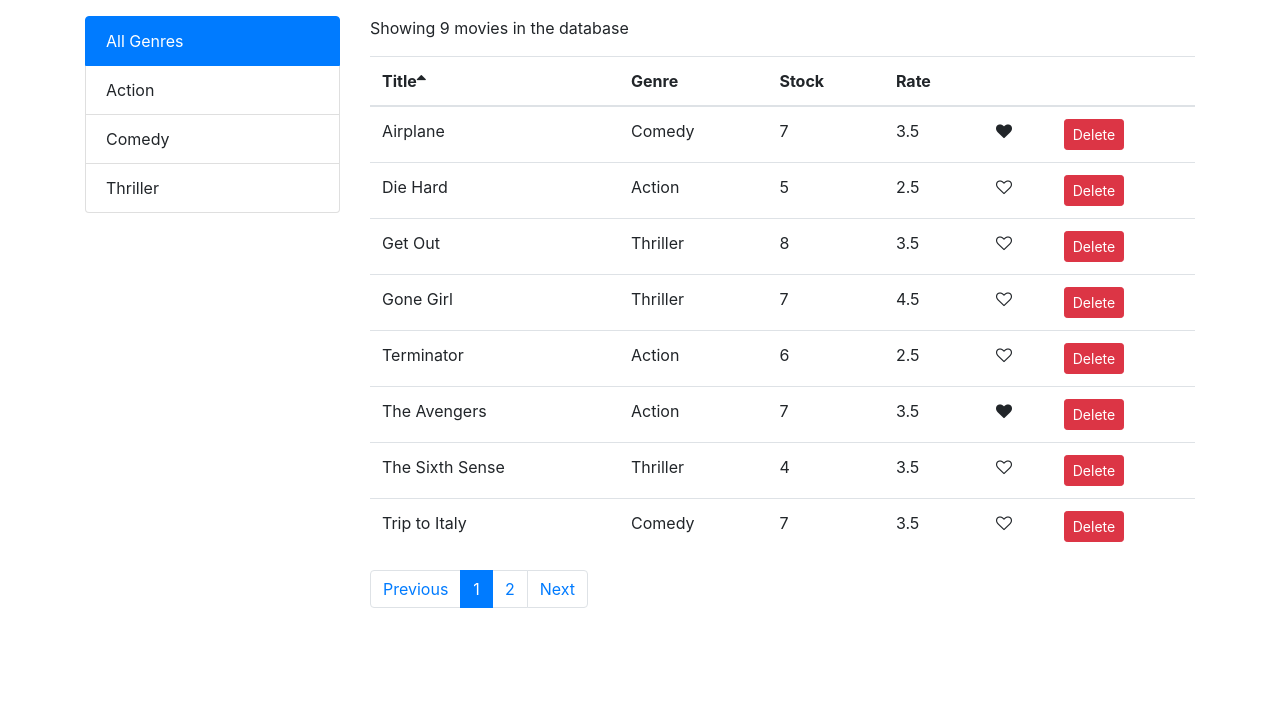
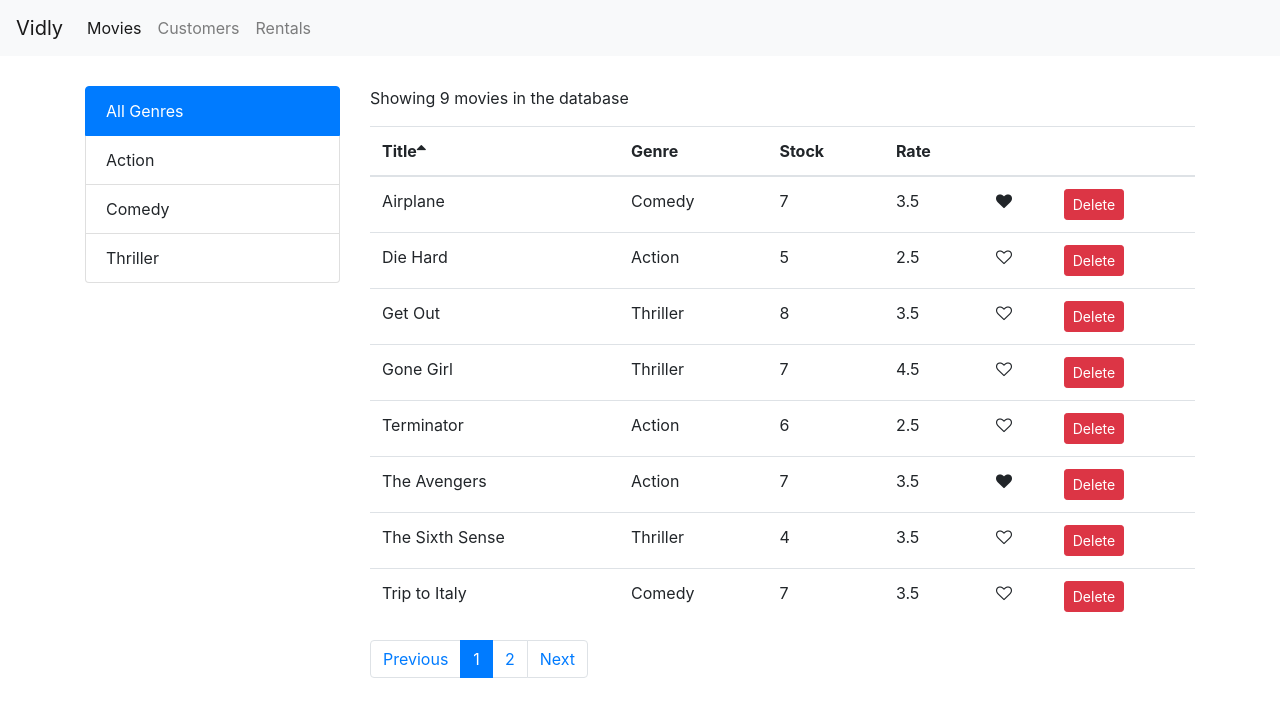
Before and after one commit to SpectralFergus/vidly, a React (Create React App) app: page /movies in a window 1280 px wide. Shown: the top 716 px of the page. Built offline with nearby package versions, Linux system fonts and the light colour scheme.

Commit message:
add navbar (fancy bootstrap)

```diff
--- a/src/App.js
+++ b/src/App.js
@@ -1,5 +1,6 @@
 import React from "react";
 import { Route, Redirect, Switch } from "react-router-dom";
+import NavBar from "./components/navBar";
 import "./App.css";
 import Movies from "./components/movies";
 import Customers from "./components/customers";
@@ -7,6 +8,8 @@
 import NotFound from "./components/notFound";
 function App() {
   return (
+    <>
+      <NavBar />
       <main className="container">
         <Switch>
           <Route path="/movies" component={Movies}></Route>
@@ -17,6 +20,7 @@
           <Redirect to="/not-found" />
         </Switch>
       </main>
+    </>
   );
 }
 
--- /dev/null
+++ b/src/components/navBar.jsx
@@ -0,0 +1,45 @@
+import React from "react";
+import { Link, NavLink } from "react-router-dom";
+
+const NavBar = () => {
+  return (
+    <nav className="navbar navbar-expand-lg navbar-light bg-light">
+      <Link className="navbar-brand" to="/">
+        Vidly
+      </Link>
+      <button
+        className="navbar-toggler"
+        type="button"
+        data-toggle="collapse"
+        data-target="#navbarSupportedContent"
+        aria-controls="navbarSupportedContent"
+        aria-expanded="false"
+        aria-label="Toggle navigation"
+      >
+        <span className="navbar-toggler-icon"></span>
+      </button>
+
+      <div className="collapse navbar-collapse" id="navbarSupportedContent">
+        <ul className="navbar-nav mr-auto">
+          <li className="nav-item">
+            <NavLink className="nav-link" to="/movies">
+              Movies
+            </NavLink>
+          </li>
+          <li className="nav-item">
+            <NavLink className="nav-link" to="/customers">
+              Customers
+            </NavLink>
+          </li>
+          <li className="nav-item">
+            <NavLink className="nav-link" to="/rentals">
+              Rentals
+            </NavLink>
+          </li>
+        </ul>
+      </div>
+    </nav>
+  );
+};
+
+export default NavBar;
--- a/src/index.css
+++ b/src/index.css
@@ -1,11 +1,14 @@
 body {
-  padding: 16px 0 0 0;
   margin: 0;
   font-family: -apple-system, BlinkMacSystemFont, "Segoe UI", "Roboto", "Oxygen",
     "Ubuntu", "Cantarell", "Fira Sans", "Droid Sans", "Helvetica Neue",
     sans-serif;
   -webkit-font-smoothing: antialiased;
   -moz-osx-font-smoothing: grayscale;
+}
+
+.navbar {
+  margin-bottom: 30px;
 }
 
 code {
```
Lines whose indentation alone changed are shown as unchanged.
